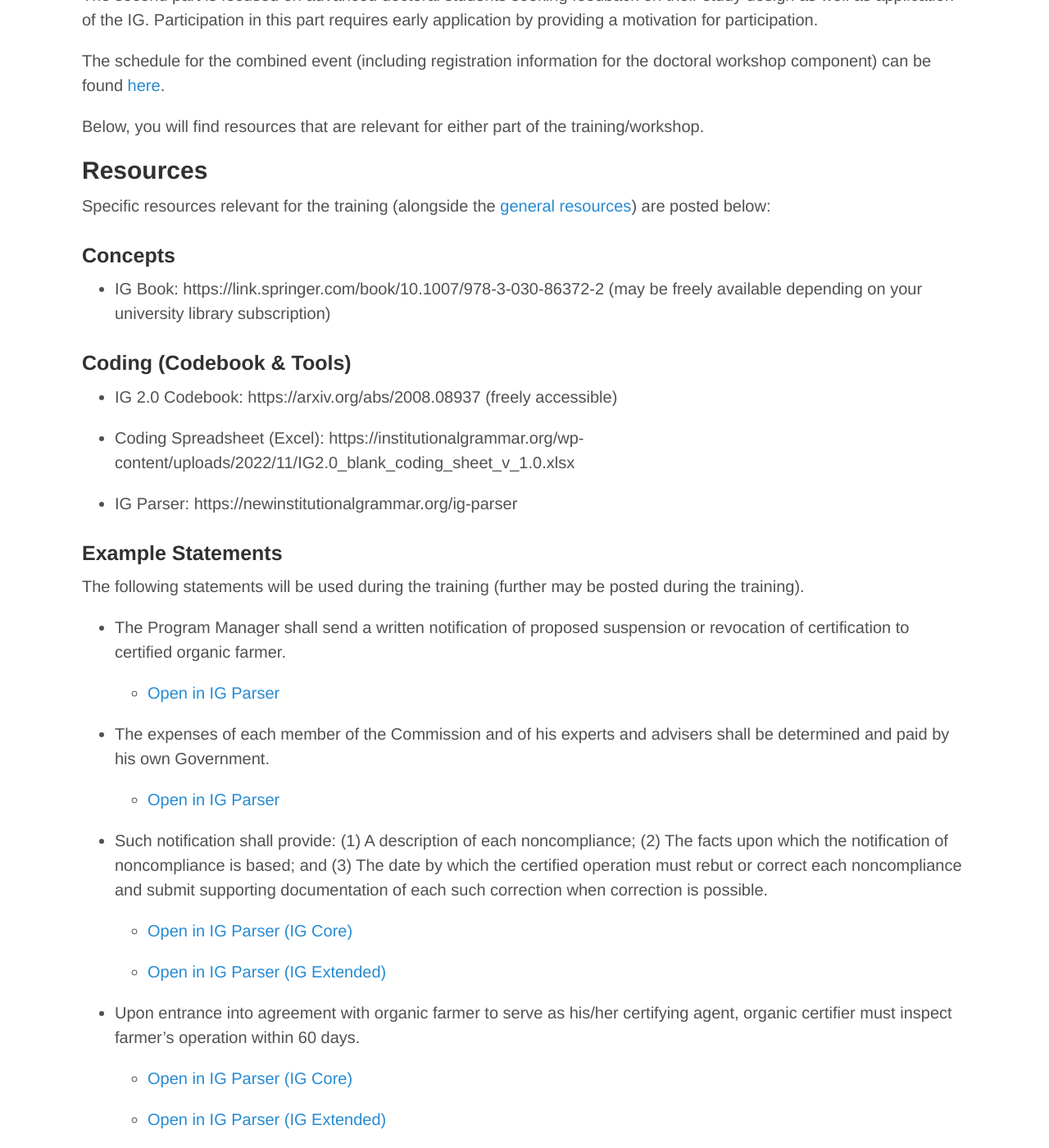
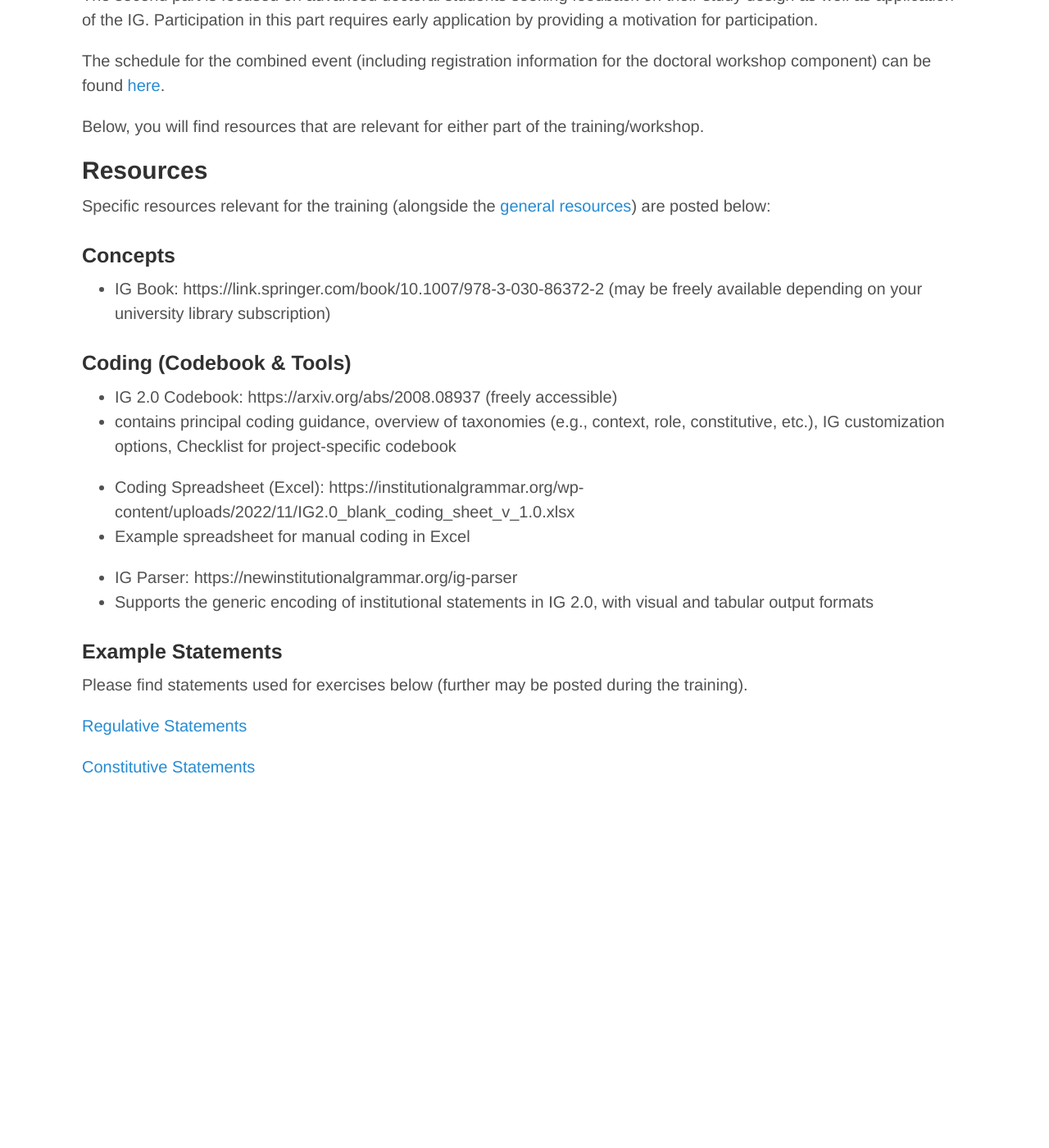
Before and after one commit to InstitutionalGrammar/IG-Book, a Jekyll site: the page built from events-doctoral-workshop-2023.md, in a window 1280 px wide and 1400 px high, scrolled down 542 px. Shown: the whole window at 82% size. Built offline with Jekyll 4.4.1, drawn with Linux system fonts in a browser that asks for light colours; after the commit the page ends 1512 px from its top, so only the background shows below that.

Commit message:
Update website for event.

```diff
--- a/events-doctoral-workshop-2023.md
+++ b/events-doctoral-workshop-2023.md
@@ -27,16 +27,25 @@ Specific resources relevant for the training (alongside the <a href="{{ site.pat
 ### Coding (Codebook & Tools)
 
 * IG 2.0 Codebook: https://arxiv.org/abs/2008.08937 (freely accessible)
+ * contains principal coding guidance, overview of taxonomies (e.g., context, role, constitutive, etc.), IG customization options, Checklist for project-specific codebook
 
 * Coding Spreadsheet (Excel): https://institutionalgrammar.org/wp-content/uploads/2022/11/IG2.0_blank_coding_sheet_v_1.0.xlsx
+ * Example spreadsheet for manual coding in Excel
 
 * IG Parser: https://newinstitutionalgrammar.org/ig-parser
+ * Supports the generic encoding of institutional statements in IG 2.0, with visual and tabular output formats
 
 ### Example Statements
 
-The following statements will be used during the training (further may be posted during the training).
+Please find statements used for exercises below (further may be posted during the training).
 
-* The Program Manager shall send a written notification of proposed suspension or revocation of certification to certified organic farmer.
+[Regulative Statements](https://drive.google.com/file/d/1iyTim00l2gTw4eaFxpJ2LRWaOgKdv_vw/view?usp=sharing)
+
+
+[Constitutive Statements](https://drive.google.com/file/d/1jJuymZ332I-Z6sPDGKjaZyjDWxKSo5n4/view?usp=sharing)
+
+
+<!--* The Program Manager shall send a written notification of proposed suspension or revocation of certification to certified organic farmer.
 
   * [Open in IG Parser](https://ig-parser.newinstitutionalgrammar.org/visual/?rawStmt=The%20Program%20Manager%20shall%20send%20a%20written%20notification%20of%20proposed%20suspension%20or%20revocation%20of%20certification%20to%20certified%20organic%20farmer&codedStmt=The%20A(Program%20Manager)%20D(shall)%20I(send)%20a%20Bdir,p(written)%20Bdir(notification%20of%20proposed%20(suspension%20[XOR]%20revocation)%20of%20certification)%20to%20Bind,p(certified)%20Bind(organic%20farmer).)
 
@@ -55,4 +64,4 @@ The following statements will be used during the training (further may be posted
 
   * [Open in IG Parser (IG Core)](https://ig-parser.newinstitutionalgrammar.org/visual/?rawStmt=Upon%20entrance%20into%20agreement%20with%20organic%20farmer%20to%20serve%20as%20his/her%20certifying%20agent,%20organic%20certifier%20must%20inspect%20farmer%27s%20operation%20within%2060%20days.&codedStmt=Cac(Upon%20entrance%20into%20agreement%20with%20organic%20farmer%20to%20serve%20as%20his/her%20certifying%20agent),%20A(organic%20certifier)%20D(must)%20I(inspect)%20Bdir,p(farmer%27s)%20Bdir(operation)%20Cex(within%2060%20days).)
 
-  * [Open in IG Parser (IG Extended)](https://ig-parser.newinstitutionalgrammar.org/visual/?rawStmt=Upon%20entrance%20into%20agreement%20with%20organic%20farmer%20to%20serve%20as%20his/her%20certifying%20agent,%20organic%20certifier%20must%20inspect%20farmer%27s%20operation%20within%2060%20days.&codedStmt=Cac{Upon%20entrance%20into%20I([enters])%20Bdir(agreement)%20with%20A(organic%20farmer)%20Bdir,p(to%20serve%20as%20his/her%20certifying%20agent)},%20A(organic%20certifier)%20D(must)%20I(inspect)%20Bdir,p(farmer%27s)%20Bdir(operation)%20Cex(within%2060%20days).)
+  * [Open in IG Parser (IG Extended)](https://ig-parser.newinstitutionalgrammar.org/visual/?rawStmt=Upon%20entrance%20into%20agreement%20with%20organic%20farmer%20to%20serve%20as%20his/her%20certifying%20agent,%20organic%20certifier%20must%20inspect%20farmer%27s%20operation%20within%2060%20days.&codedStmt=Cac{Upon%20entrance%20into%20I([enters])%20Bdir(agreement)%20with%20A(organic%20farmer)%20Bdir,p(to%20serve%20as%20his/her%20certifying%20agent)},%20A(organic%20certifier)%20D(must)%20I(inspect)%20Bdir,p(farmer%27s)%20Bdir(operation)%20Cex(within%2060%20days).)-->
```
